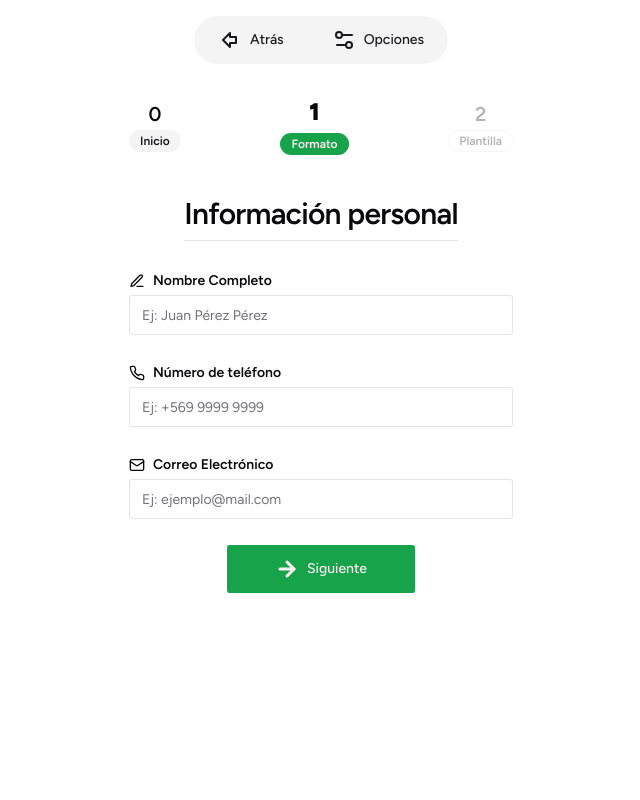
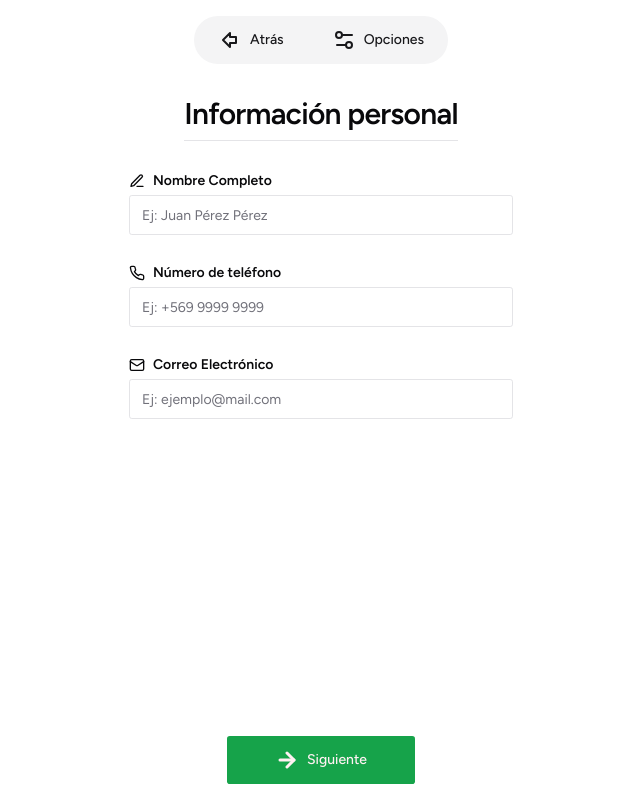
Before and after one commit to CristobalNPE/CVGenerator-v2, a React (Vite) app: page /personalInfo in a window 1280 px wide. Shown: the whole page, without its empty margins (319-959 px from the left). Built offline with nearby package versions, Linux system fonts and the light colour scheme.

Commit message:
add grow to container

```diff
--- a/src/pages/personalInfo/PersonalInfo.tsx
+++ b/src/pages/personalInfo/PersonalInfo.tsx
@@ -1,4 +1,3 @@
-import Stepper from "@/components/Stepper/Stepper";
 import { Heading } from "@/components/typography/Heading";
 import { Button } from "@/components/ui/button";
 import { Input } from "@/components/ui/input";
@@ -39,8 +38,8 @@ function PersonalInfo() {
   };
 
   return (
-    <main className="p-4 text-center flex flex-col  items-center w-full  ">
-      <Stepper />
+    <main className="grow p-4 text-center flex flex-col  items-center w-full  ">
+
       <Heading variant={"h2"}>Información personal</Heading>
 
       <form
--- a/src/pages/sizeSelection/SizeSelection.tsx
+++ b/src/pages/sizeSelection/SizeSelection.tsx
@@ -16,7 +16,7 @@ function SizeSelection() {
   }, [selectedItem, setPageSize]);
 
   return (
-    <main className="p-4 text-center flex flex-col  items-center w-full  ">
+    <main className="grow p-4 text-center flex flex-col  items-center w-full  ">
 
       <Heading variant={"h2"}>Escoja el formato de papel</Heading>
 
--- a/src/pages/technicalSkills/TechnicalSkills.tsx
+++ b/src/pages/technicalSkills/TechnicalSkills.tsx
@@ -45,7 +45,7 @@ function TechnicalSkills() {
   };
 
   return (
-    <main className=" p-4 text-center flex flex-col  items-center w-full  ">
+    <main className="grow p-4 text-center flex flex-col  items-center w-full  ">
 
       <Heading variant={"h2"}>Habilidades Técnicas</Heading>
 
--- a/src/pages/templateSelection/TemplateSelection.tsx
+++ b/src/pages/templateSelection/TemplateSelection.tsx
@@ -16,7 +16,7 @@ function TemplateSelection() {
   }, [selectedItem, setTemplate]);
 
   return (
-    <main className="p-4 text-center flex flex-col  items-center w-full  ">
+    <main className="grow p-4 text-center flex flex-col  items-center w-full  ">
       <Heading variant={"h2"}>Seleccione una plantilla</Heading>
 
       <div className="grow">
--- a/src/pages/workExperience/WorkExperience.tsx
+++ b/src/pages/workExperience/WorkExperience.tsx
@@ -52,7 +52,7 @@ function WorkExperience() {
   };
 
   return (
-    <main className=" p-4 text-center flex flex-col  items-center w-full  ">
+    <main className="grow p-4 text-center flex flex-col  items-center w-full  ">
       <Heading variant={"h2"}>Experiencia Laboral</Heading>
 
       <div className=" grow flex flex-col gap-6 w-full max-w-md mt-8 ">
```
